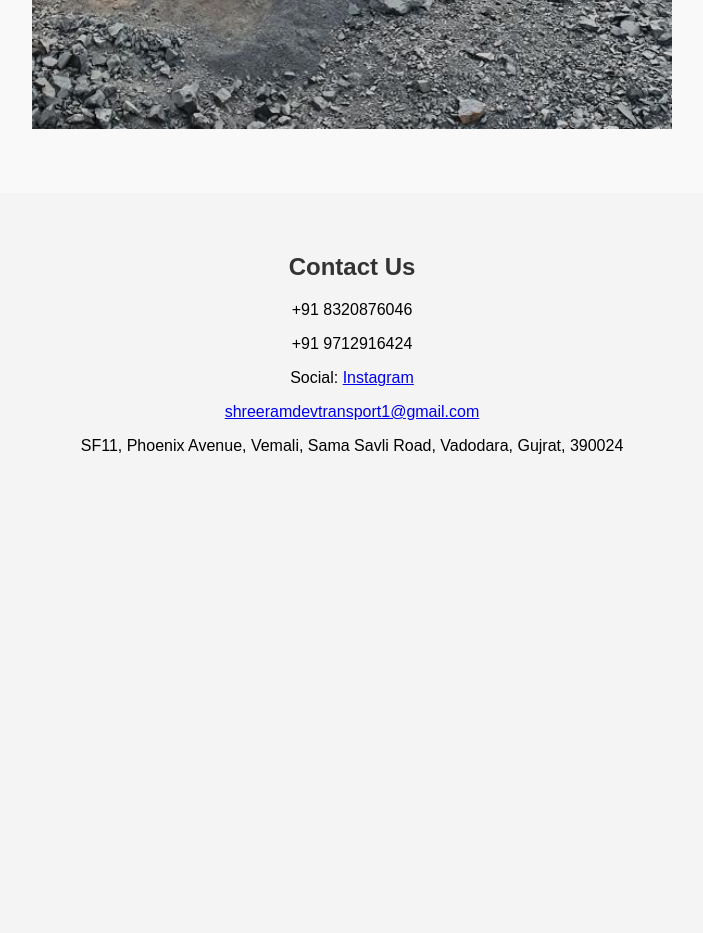
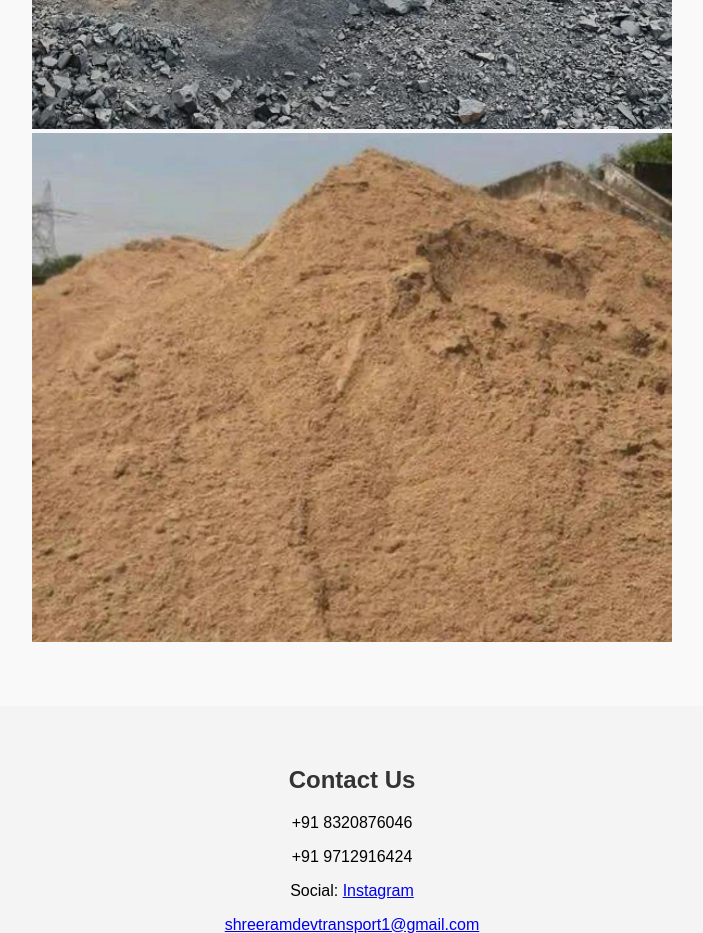
Before and after one commit to shreeramdevgroup/shreeramdevgroup.github.io, a plain HTML site: page index.html in a window 1280 px wide. Shown: the part 5060-5993 px from the top of the page, without its empty margins (288-991 px from the left). Before the commit the page ends 5643 px from the top, so only its background shows below. Drawn offline with Linux system fonts and the light colour scheme.

Commit message:
Add modani sand vadi image

```diff
--- a/index.html
+++ b/index.html
@@ -136,6 +136,7 @@
             <img src="10.jpeg" width=80%>
             <img src="7.jpeg" width=80%>
             <img src="11.jpeg" width=80%>
+            <img src="12.jpeg" width=80%>
         </div>
     </section>
     </section>
```
